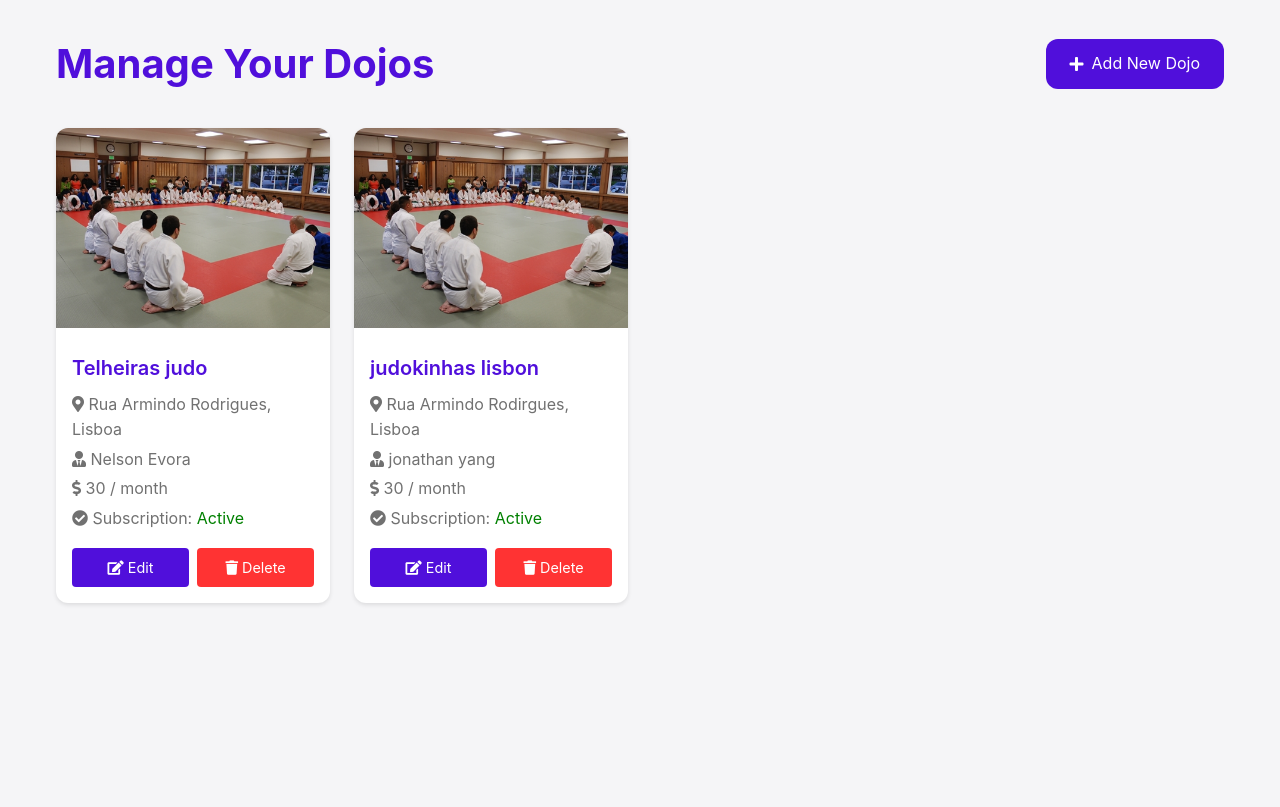
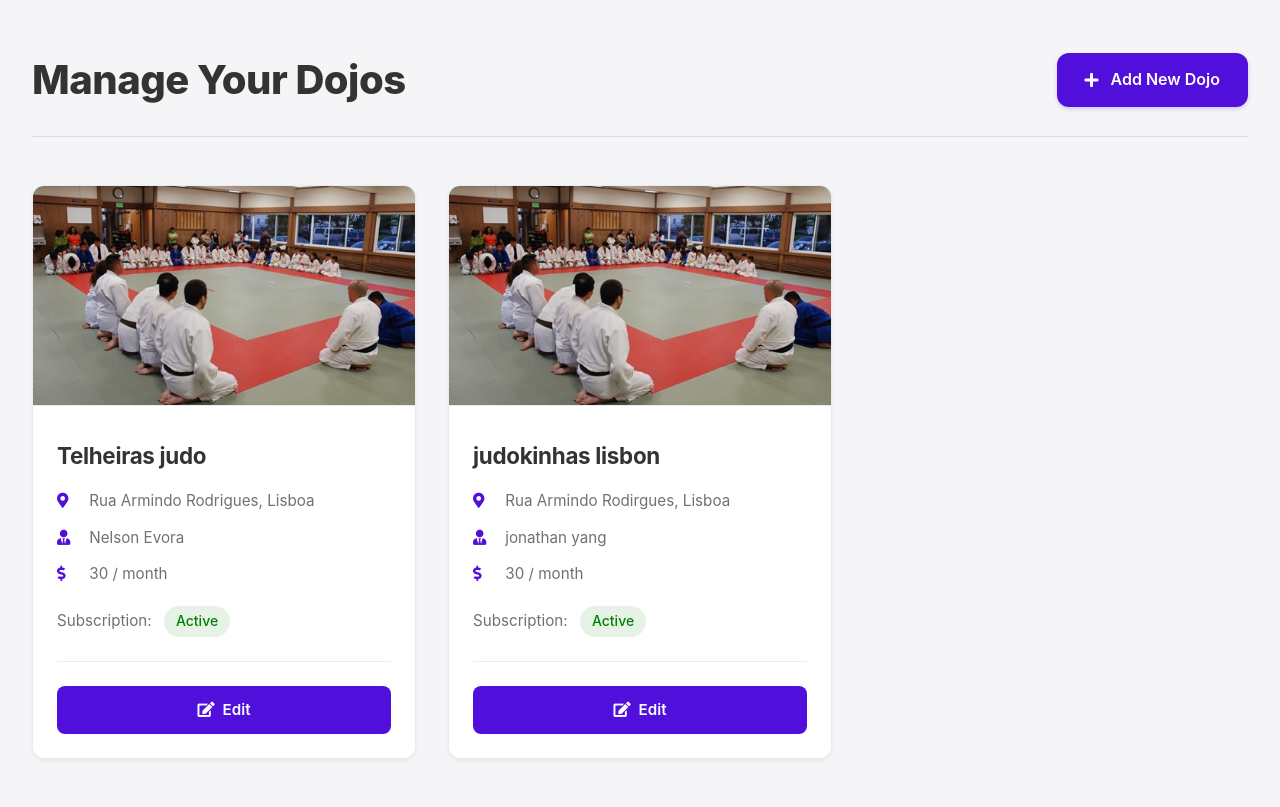
Before and after one commit to Ricardo-Ceia/DojoFinder, a Flask app: page /manage_dojos in a window 1280 px wide. Before the commit the page ends 605 px from the top, so only its background shows below. Run offline with Flask 3, Linux system fonts and the light colour scheme; a user stored in the database is signed in; data comes from the database, SQL or seed files in the repository; both versions use the stored data as it was after the commit.

Commit message:
making some changes to the manage_dojos

```diff
--- a/app.py
+++ b/app.py
@@ -6,6 +6,7 @@ from geopy.distance import geodesic
 import sqlite3
 from cachetools import cached, TTLCache
 from threading import Thread
+from datetime import datetime
 import numpy as np
 import os
 import stripe
--- a/templates/manage_dojos.html
+++ b/templates/manage_dojos.html
@@ -14,8 +14,8 @@
             --text-light: #717171;
             --background: #f5f5f7;
             --white: #ffffff;
-            --shadow-sm: 0 2px 4px rgba(0, 0, 0, 0.1);
-            --shadow-md: 0 4px 6px rgba(0, 0, 0, 0.1);
+            --shadow-sm: 0 2px 4px rgba(0, 0, 0, 0.05);
+            --shadow-md: 0 4px 6px rgba(0, 0, 0, 0.08);
             --radius: 12px;
         }
 
@@ -30,51 +30,58 @@
             background: var(--background);
             color: var(--text-color);
             line-height: 1.6;
+            -webkit-font-smoothing: antialiased;
         }
 
         .manage-dojos-container {
-            max-width: 1200px;
+            max-width: 1400px;
             margin: 0 auto;
-            padding: 2rem 1rem;
+            padding: 3rem 2rem;
         }
 
         .page-header {
             display: flex;
             justify-content: space-between;
             align-items: center;
-            margin-bottom: 2rem;
+            margin-bottom: 3rem;
+            padding-bottom: 1.5rem;
+            border-bottom: 1px solid rgba(0, 0, 0, 0.1);
         }
 
         .page-header h1 {
             font-size: 2.5rem;
-            color: var(--primary-color);
-            font-weight: 700;
+            color: var(--text-color);
+            font-weight: 800;
+            letter-spacing: -0.5px;
         }
 
         .add-dojo-btn {
             background: var(--primary-color);
             color: var(--white);
-            padding: 0.75rem 1.5rem;
+            padding: 0.875rem 1.75rem;
             border: none;
             border-radius: var(--radius);
             font-size: 1rem;
+            font-weight: 600;
             cursor: pointer;
-            transition: all 0.3s ease;
+            transition: all 0.2s ease;
             display: flex;
             align-items: center;
-            gap: 0.5rem;
+            gap: 0.75rem;
             text-decoration: none;
+            box-shadow: 0 2px 4px rgba(80, 15, 219, 0.2);
         }
 
         .add-dojo-btn:hover {
             background: var(--primary-hover);
             transform: translateY(-2px);
+            box-shadow: 0 4px 6px rgba(80, 15, 219, 0.3);
         }
 
         .dojo-grid {
             display: grid;
-            grid-template-columns: repeat(auto-fill, minmax(250px, 1fr));
-            gap: 1.5rem;
+            grid-template-columns: repeat(auto-fill, minmax(300px, 1fr));
+            gap: 2rem;
         }
 
         .dojo-card {
@@ -83,53 +90,96 @@
             box-shadow: var(--shadow-sm);
             overflow: hidden;
             transition: all 0.3s ease;
+            border: 1px solid rgba(0, 0, 0, 0.08);
         }
 
         .dojo-card:hover {
             box-shadow: var(--shadow-md);
-            transform: translateY(-5px);
+            transform: translateY(-4px);
         }
 
         .dojo-image {
             width: 100%;
-            height: 200px;
+            height: 220px;
             object-fit: cover;
+            border-bottom: 1px solid rgba(0, 0, 0, 0.08);
         }
 
         .dojo-content {
-            padding: 1rem;
+            padding: 1.5rem;
         }
 
         .dojo-name {
-            font-size: 1.25rem;
-            font-weight: 600;
-            margin-bottom: 0.5rem;
-            color: var(--primary-color);
+            font-size: 1.4rem;
+            font-weight: 700;
+            margin-bottom: 1rem;
+            color: var(--text-color);
+            letter-spacing: -0.3px;
         }
 
         .dojo-details {
             display: flex;
             flex-direction: column;
-            gap: 0.25rem;
+            gap: 0.75rem;
             color: var(--text-light);
-            margin-bottom: 1rem;
+            margin-bottom: 1.5rem;
+            font-size: 0.95rem;
         }
 
+        .dojo-details i {
+            width: 20px;
+            color: var(--primary-color);
+            margin-right: 0.5rem;
+        }
+
+        .subscription-status {
+            display: inline-flex;
+            align-items: center;
+            gap: 0.5rem;
+            padding: 0.25rem 0.75rem;
+            border-radius: 20px;
+            font-size: 0.875rem;
+            font-weight: 500;
+            margin-top: 0.5rem;
+            width: fit-content;
+        }
+
+        .subscription-label {
+            color: var(--text-light);
+            margin-right: 0.5rem;
+        }
+
+        .status-active {
+            background: rgba(0, 128, 0, 0.1);
+            color: green;
+        }
+
+        .status-inactive {
+            background: rgba(255, 0, 0, 0.1);
+            color: red;
+        }
         .dojo-actions {
             display: flex;
-            gap: 0.5rem;
+            margin-top: 1.5rem;
+            padding-top: 1.5rem;
+            border-top: 1px solid rgba(0, 0, 0, 0.08);
         }
 
         .btn {
-            flex: 1;
-            padding: 0.5rem;
+            width: 100%;
+            padding: 0.75rem;
             border: none;
-            border-radius: 4px;
+            border-radius: 8px;
             cursor: pointer;
-            transition: all 0.3s ease;
+            transition: all 0.2s ease;
             text-align: center;
             text-decoration: none;
-            font-size: 0.9rem;
+            font-size: 0.95rem;
+            font-weight: 600;
+            display: flex;
+            align-items: center;
+            justify-content: center;
+            gap: 0.5rem;
         }
 
         .edit-btn {
@@ -139,42 +189,46 @@
 
         .edit-btn:hover {
             background: var(--primary-hover);
-        }
-
-        .delete-btn {
-            background: var(--accent-color);
-            color: var(--white);
-        }
-
-        .delete-btn:hover {
-            background: #c62828;
+            transform: translateY(-2px);
+            box-shadow: 0 4px 6px rgba(80, 15, 219, 0.3);
         }
 
         .no-dojos {
             text-align: center;
-            padding: 2rem;
+            padding: 4rem 2rem;
             background: var(--white);
             border-radius: var(--radius);
             box-shadow: var(--shadow-sm);
+            grid-column: 1 / -1;
+        }
+
+        .no-dojos h2 {
+            font-size: 1.75rem;
+            color: var(--text-color);
+            margin-bottom: 1rem;
+        }
+
+        .no-dojos p {
+            color: var(--text-light);
+            max-width: 400px;
+            margin: 0 auto;
         }
 
         @media (max-width: 768px) {
+            .manage-dojos-container {
+                padding: 2rem 1rem;
+            }
+
             .page-header {
                 flex-direction: column;
-                gap: 1rem;
+                gap: 1.5rem;
                 align-items: flex-start;
             }
 
             .dojo-grid {
                 grid-template-columns: 1fr;
+                gap: 1.5rem;
             }
-        }
-
-        .text-green {
-            color: green;
-        }
-        .text-red {
-            color: red;
         }
     </style>
 </head>
@@ -182,7 +236,7 @@
     <div class="manage-dojos-container">
         <div class="page-header">
             <h1>Manage Your Dojos</h1>
-            <a href="/add_dojo" class="add-dojo-btn">
+            <a href="/premium_dojo_form" class="add-dojo-btn">
                 <i class="fas fa-plus"></i>
                 Add New Dojo
             </a>
@@ -193,9 +247,10 @@
                 {% for dojo in dojos %}
                 <div class="dojo-card">
                     <img
-                    src="{{ dojo[8] if dojo[8] else '/static/placeholder-dojo.jpg' }}"
-                    alt="{{ dojo[1] if dojo[1] else 'Dojo Image' }}"
-                    class="dojo-image">
+                        src="{{ dojo[8] if dojo[8] else '/static/placeholder-dojo.jpg' }}"
+                        alt="{{ dojo[1] if dojo[1] else 'Dojo Image' }}"
+                        class="dojo-image"
+                    >
                     <div class="dojo-content">
                         <h2 class="dojo-name">{{ dojo[1] }}</h2>
                         <div class="dojo-details">
@@ -203,9 +258,8 @@
                             <p><i class="fas fa-user-tie"></i> {{ dojo[10] }}</p>
                             <p><i class="fas fa-dollar-sign"></i> {{ dojo[9] }} / month</p>
                             <p>
-                                <i class="fas fa-check-circle"></i>
-                                Subscription:
-                                <span class="{{ 'text-green' if dojo[13] else 'text-red' }}">
+                                <span class="subscription-label">Subscription:</span>
+                                <span class="subscription-status {{ 'status-active' if dojo[13] else 'status-inactive' }}">
                                     {{ 'Active' if dojo[13] else 'Inactive' }}
                                 </span>
                             </p>
@@ -213,9 +267,6 @@
                         <div class="dojo-actions">
                             <a href="/edit_dojo/{{ dojo[0] }}" class="btn edit-btn">
                                 <i class="fas fa-edit"></i> Edit
-                            </a>
-                            <a href="/delete_dojo/{{ dojo[0] }}" class="btn delete-btn" onclick="return confirm('Are you sure you want to delete this dojo?')">
-                                <i class="fas fa-trash"></i> Delete
                             </a>
                         </div>
                     </div>
```
Also changed, not shown: DB/dojo_listings.db.
